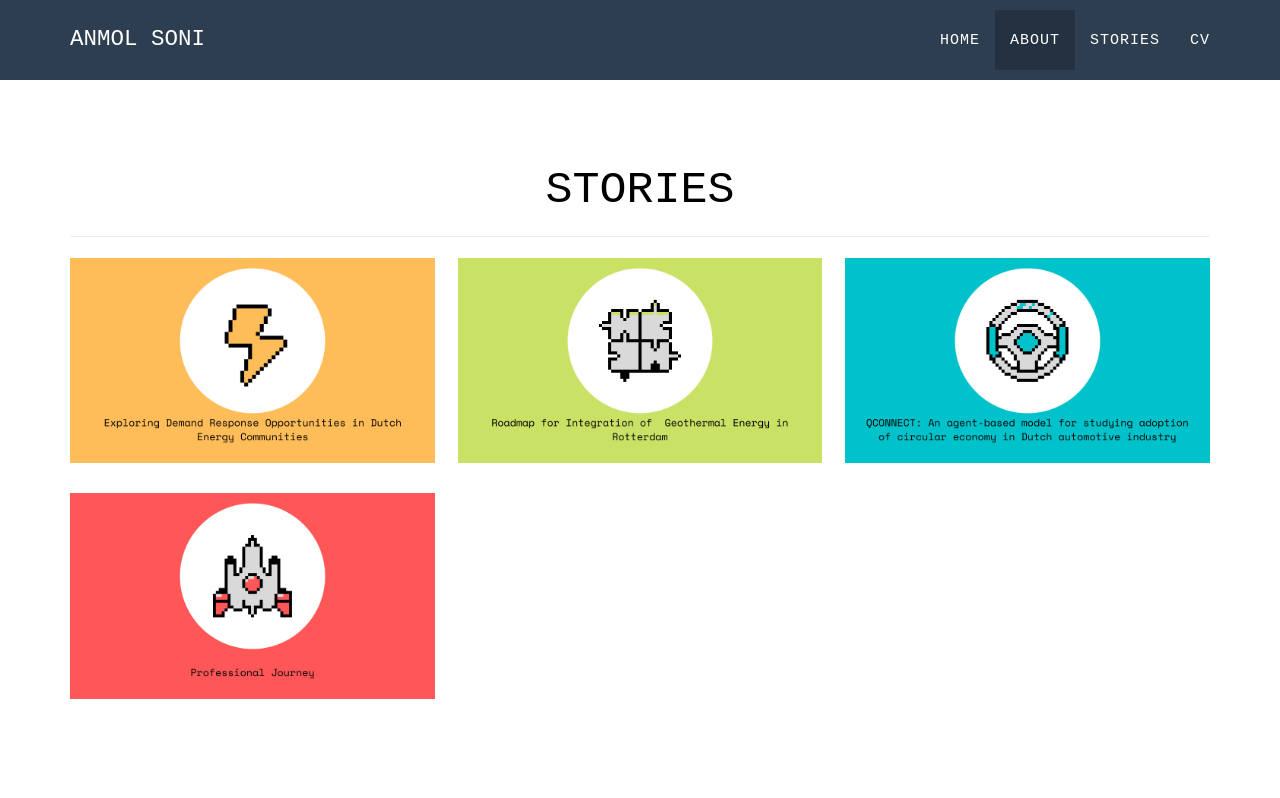
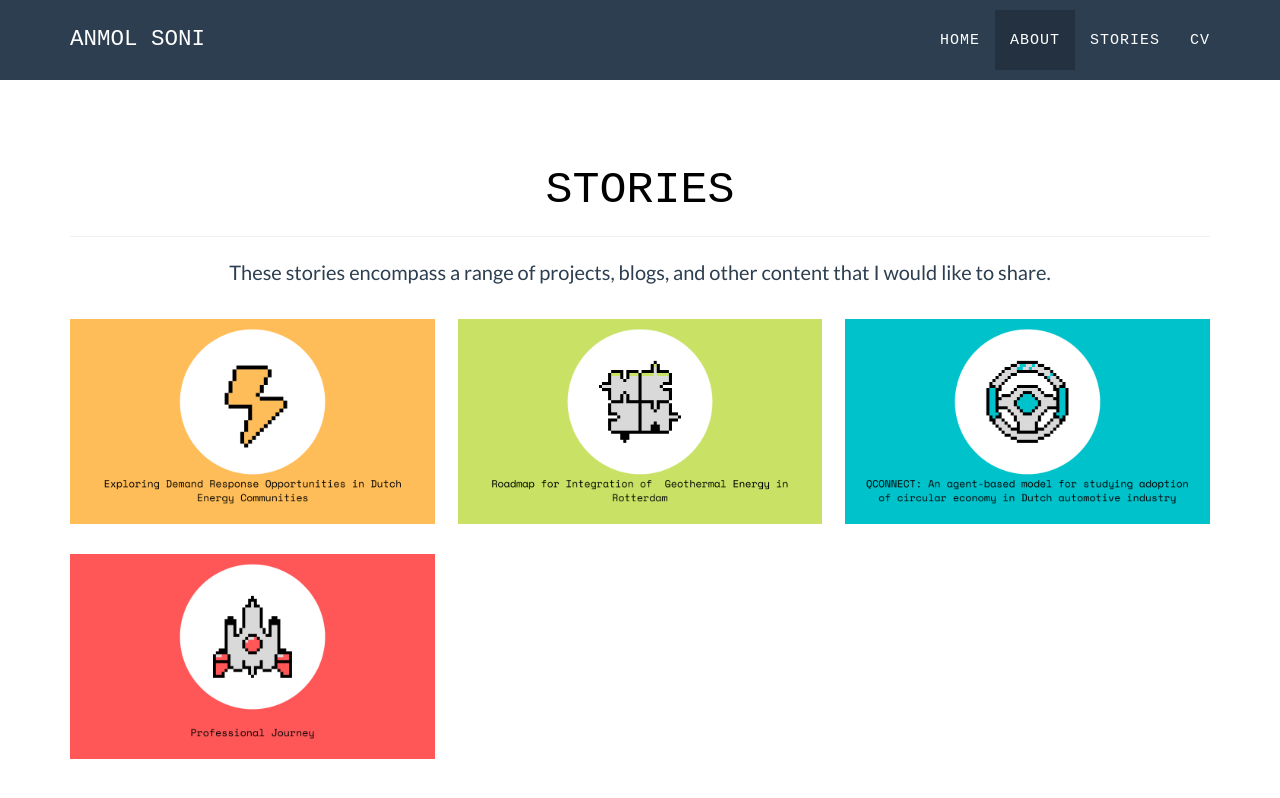
Before and after one commit to SoniAnmol/SoniAnmol.github.io, a Jekyll site: the page built from _posts/2022-09-27-msc_thesis.markdown, in a window 1280 px wide and 900 px high, scrolled down 1200 px. Shown: the top 798 px of the window. Built offline with Jekyll 4.4.1, drawn with Linux system fonts in a browser that asks for light colours; some web fonts are replaced.

Commit message:
added description for stories

```diff
--- a/_includes/portfolio_grid.html
+++ b/_includes/portfolio_grid.html
@@ -5,6 +5,8 @@
       <div class="col-lg-12 text-center">
         <h2>Stories</h2>
         <hr class="star-primary">
+        <p>These stories encompass a range of projects, blogs, and other content that I would like to share.</p>
+        <br>
       </div>
     </div>
     <div class="portfolio-flex-row">
```
